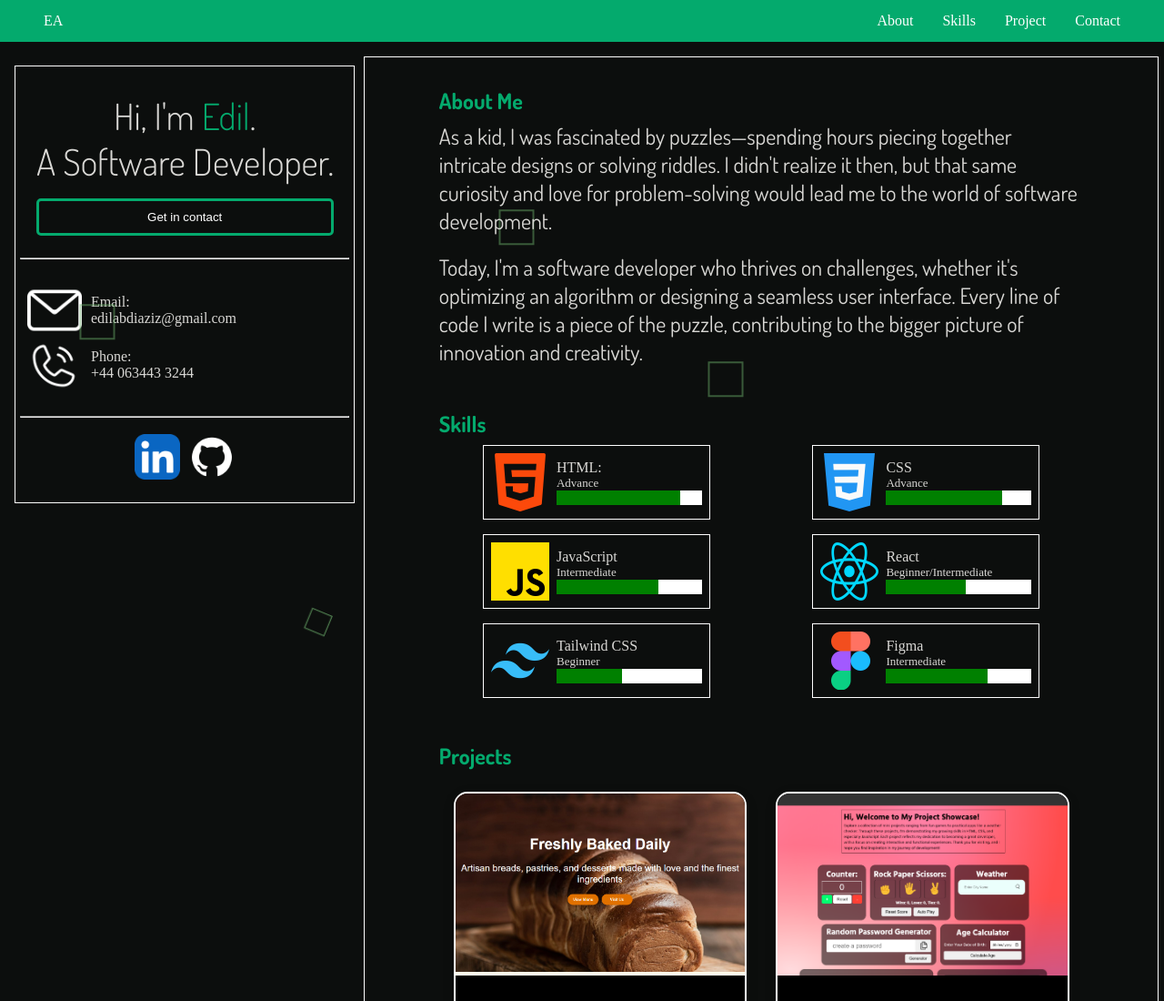
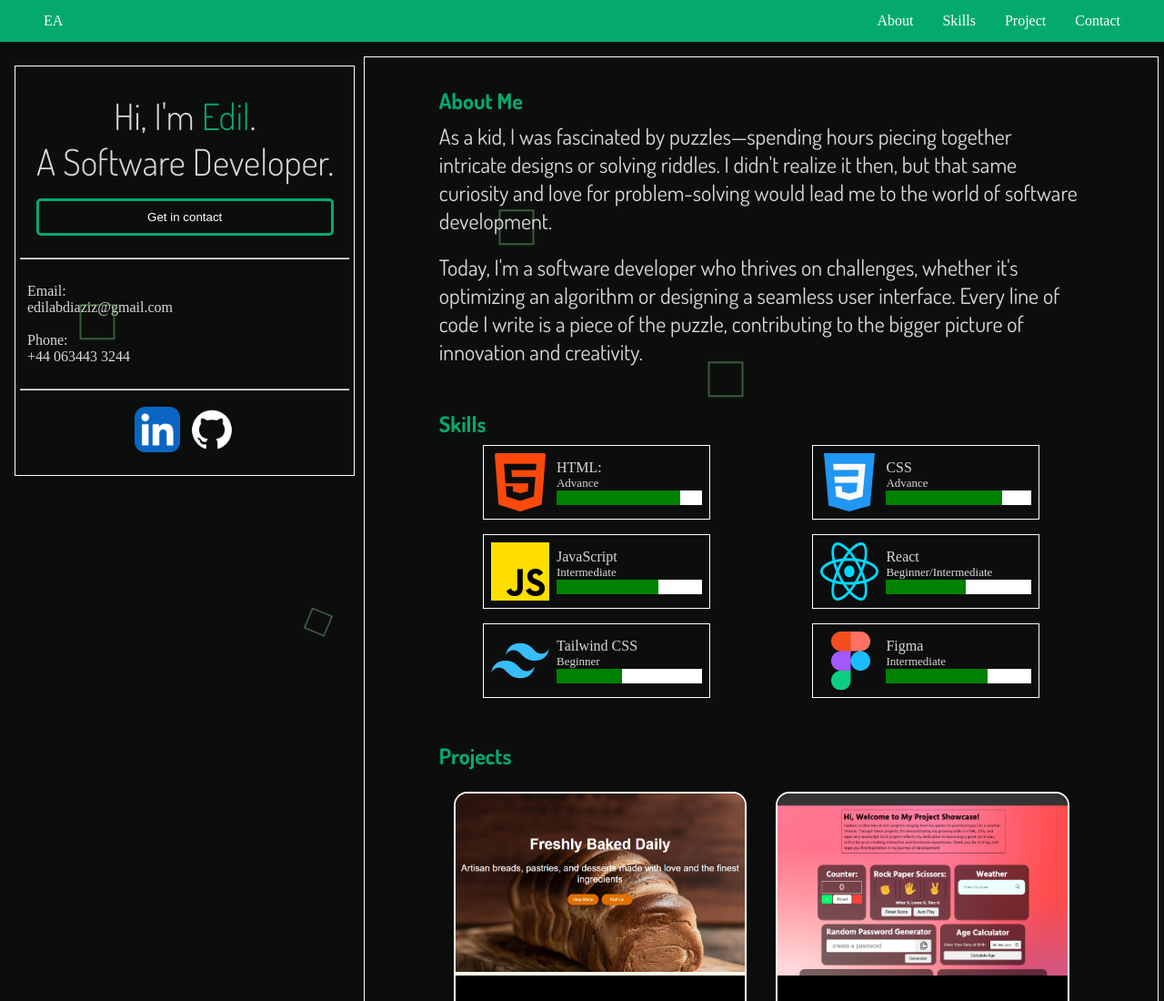
Before and after one commit to idil-abdi/edil-abdiaziz, a plain HTML site: page index.html in a window 1280 px wide. Shown: the top 1100 px of the page at 91% size. Drawn offline with nearby package versions, Linux system fonts and the light colour scheme; a web font is replaced by a local one.

Commit message:
final touches

```diff
--- a/index.html
+++ b/index.html
@@ -80,14 +80,13 @@
           <br />
           <div class="contact-detail">
             <div class="contact-detail-info">
-              <img src="./asset/img/email.png" alt="email-icon" width="60px" />
               <div>
                 <p>Email:</p>
                 <p>edilabdiaziz@gmail.com</p>
               </div>
             </div>
+            <br />
             <div class="contact-detail-info">
-              <img src="./asset/img/phone.png" alt="email-icon" width="60px" />
               <div>
                 <p>Phone:</p>
                 <p>+44 063443 3244</p>
```
